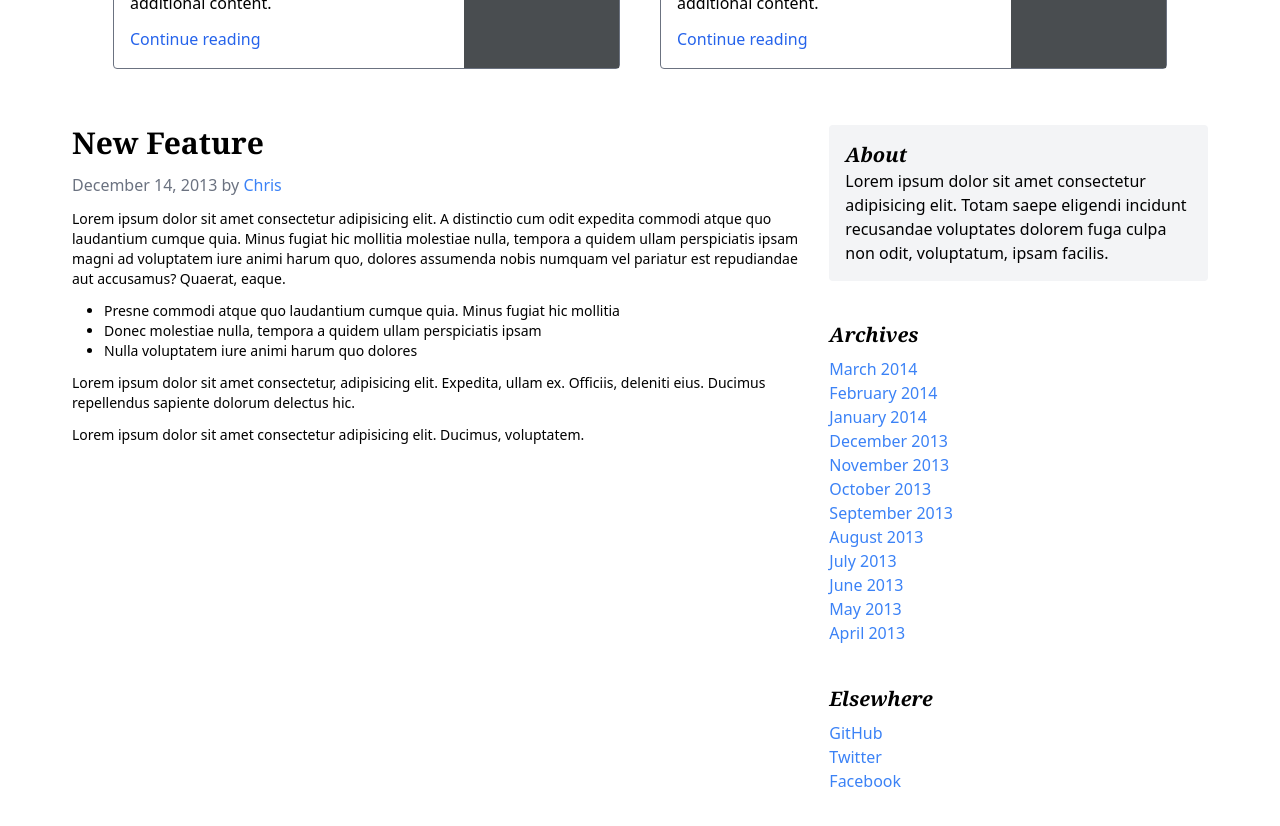
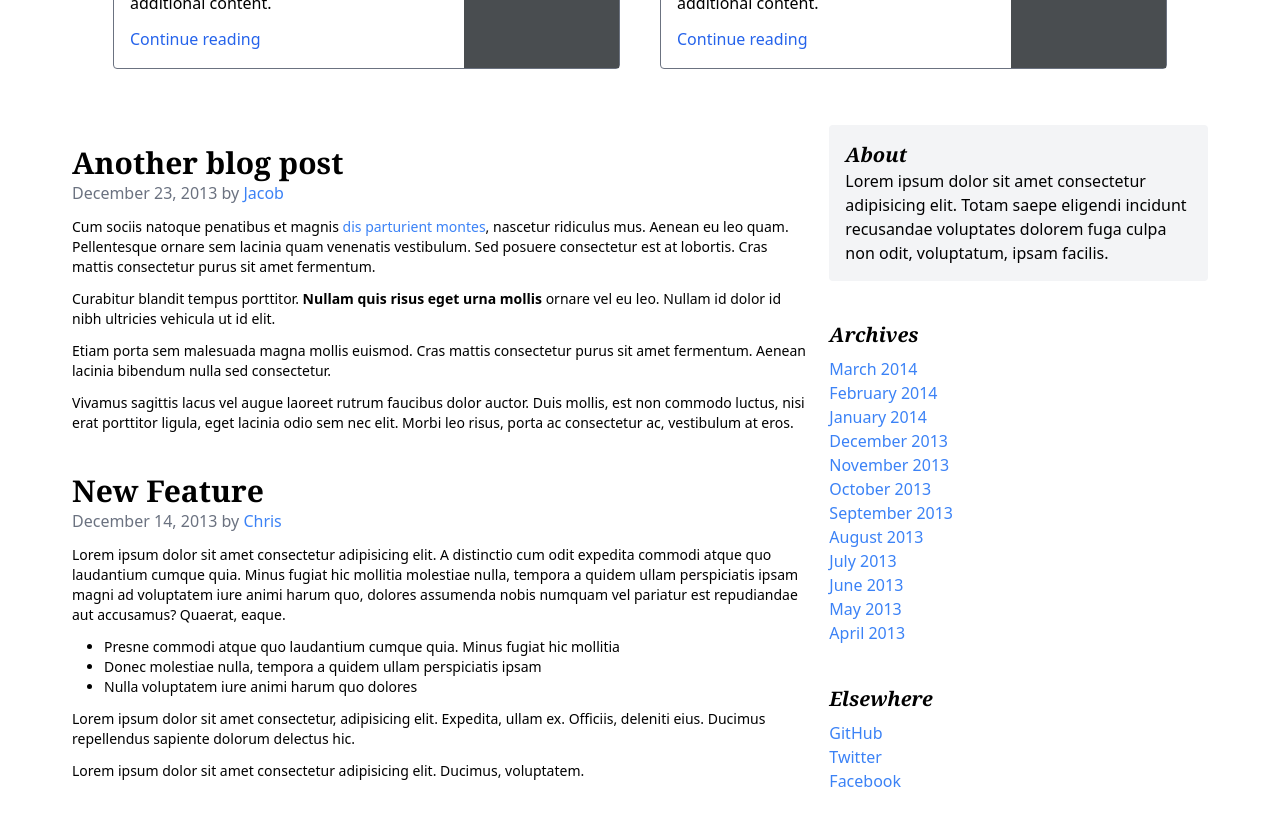
Before and after one commit to riyavishwakarma13/agaetis, a React (Vite) app: page /blogs/1 in a window 1280 px wide. Shown: the part 700-1526 px from the top of the page. Built offline with nearby package versions, Linux system fonts and the light colour scheme.

Commit message:
another blog post

```diff
--- a/src/blogs/[id]/index.jsx
+++ b/src/blogs/[id]/index.jsx
@@ -1,6 +1,7 @@
 import React from "react";
 import NewFeature from "../../components/NewFeature";
 import AsideSection from "./../../components/Aside";
+import AnotherBlog from "../../components/AnotherBlog";
 
 const BlogDesc = () => {
   return (
@@ -59,6 +60,7 @@ const BlogDesc = () => {
       </div>
       <div className="flex flex-col lg:flex-row justify-between gap-5 mx-1 py-6 items-start">
         <section className="flex-1">
+          <AnotherBlog />
           <NewFeature />
         </section>
         {/* aside section */}
--- /dev/null
+++ b/src/components/AnotherBlog.tsx
@@ -0,0 +1,42 @@
+import React from "react";
+
+const AnotherBlog = () => {
+  return (
+    <section className="space-y-3 py-5">
+      <div>
+        <h1 className="text-3xl font-serif font-bold">Another blog post</h1>
+        <p className="text-gray-500 font-medium">
+          December 23, 2013 by <span className="text-blue-500">Jacob</span>
+        </p>
+      </div>
+      <div className="space-y-3 text-sm">
+        <p>
+          Cum sociis natoque penatibus et magnis{" "}
+          <span className="text-blue-500">dis parturient montes</span>, nascetur
+          ridiculus mus. Aenean eu leo quam. Pellentesque ornare sem lacinia
+          quam venenatis vestibulum. Sed posuere consectetur est at lobortis.
+          Cras mattis consectetur purus sit amet fermentum.
+        </p>
+        <p>
+          Curabitur blandit tempus porttitor.{" "}
+          <span className="font-bold">Nullam quis risus eget urna mollis</span>{" "}
+          ornare vel eu leo. Nullam id dolor id nibh ultricies vehicula ut id
+          elit.
+        </p>
+        <p>
+          Etiam porta sem malesuada magna mollis euismod. Cras mattis
+          consectetur purus sit amet fermentum. Aenean lacinia bibendum nulla
+          sed consectetur.
+        </p>
+        <p>
+          Vivamus sagittis lacus vel augue laoreet rutrum faucibus dolor auctor.
+          Duis mollis, est non commodo luctus, nisi erat porttitor ligula, eget
+          lacinia odio sem nec elit. Morbi leo risus, porta ac consectetur ac,
+          vestibulum at eros.
+        </p>
+      </div>
+    </section>
+  );
+};
+
+export default AnotherBlog;
--- a/src/components/NewFeature.jsx
+++ b/src/components/NewFeature.jsx
@@ -2,11 +2,13 @@ import React from "react";
 
 const NewFeature = () => {
   return (
-    <section className="space-y-3">
-      <h1 className="text-3xl font-serif font-bold">New Feature</h1>
-      <p className="text-gray-500 font-medium">
-        December 14, 2013 by <span className="text-blue-500">Chris</span>
-      </p>
+    <section className="space-y-3 py-5">
+      <div>
+        <h1 className="text-3xl font-serif font-bold">New Feature</h1>
+        <p className="text-gray-500 font-medium">
+          December 14, 2013 by <span className="text-blue-500">Chris</span>
+        </p>
+      </div>
       <div className="space-y-3 text-sm">
         <p>
           {" "}
```
